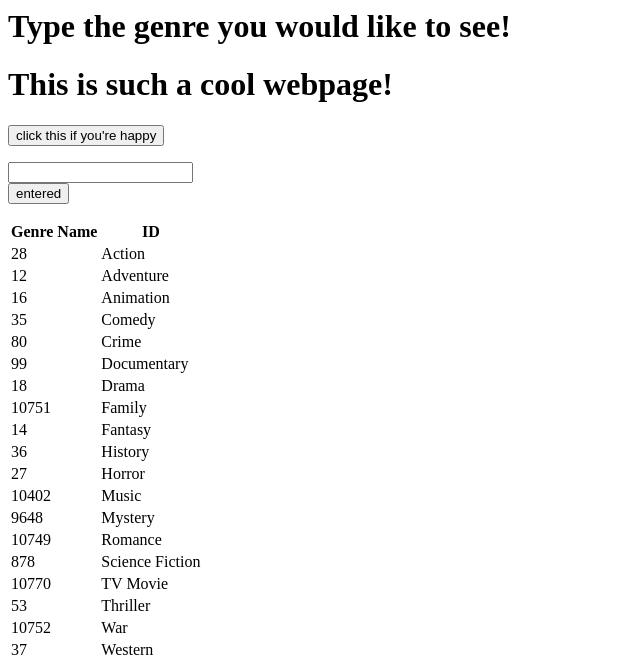
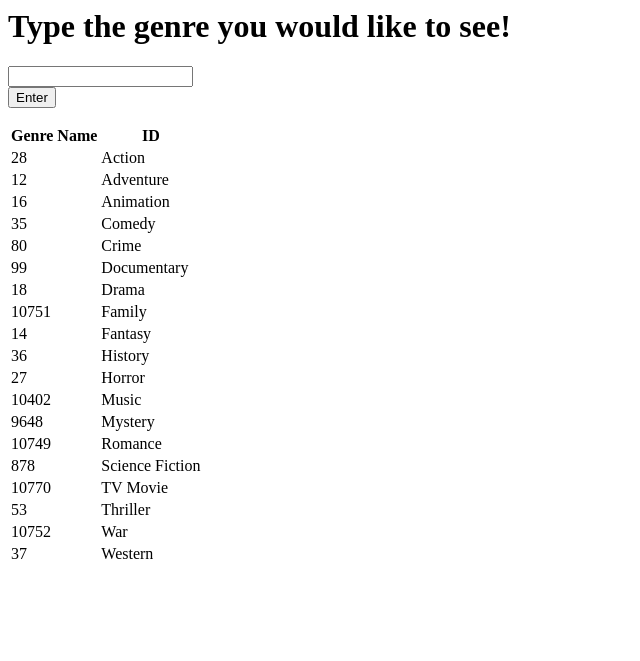
Before and after one commit to nikitapandya/CS411-MoodVie, a Flask app: page / in a window 1280 px wide. Shown: the top 661 px of the page, without its empty margins (0-640 px from the left). Run offline with Flask 2, Linux system fonts and the light colour scheme.

Commit message:
cleaned & added try/catch

```diff
--- a/app.py
+++ b/app.py
@@ -1,9 +1,13 @@
 import urllib
-from flask import Flask, render_template, request
+from flask import Flask, render_template, request, abort
 import requests, http.client
 import json
 app = Flask(__name__)
-conn = http.client.HTTPSConnection("api.themoviedb.org")
+
+try:
+    conn = http.client.HTTPSConnection("api.themoviedb.org")
+except Exception as e:
+    print(e.args)
 
 @app.route('/')
 def index():
@@ -18,20 +22,33 @@ def User_Action():
 
 
     payload = "{}"
-    conn.request("GET", "/3/genre/"+ text +"/movies?sort_by=created_at.asc&include_adult=false&language=en-US&api_key=6874ac2dd0d38d7150d4f758d81f6f08", payload)
+    try:
+        conn.request("GET", "/3/genre/"+ text +"/movies?sort_by=created_at.asc&include_adult=false&language=en-US&api_key=6874ac2dd0d38d7150d4f758d81f6f08", payload)
 
 
-    res = conn.getresponse()
-    data = res.read()
+        res = conn.getresponse()
+        data = res.read()
 
-    dataj = json.loads(data.decode())
+        dataj = json.loads(data.decode())
 
-    #print(data.decode("utf-8"))
+        #print(data.decode("utf-8"))
 
-    titles = ""
-    for i in range(20):
-        titles += dataj['results'][i]['original_title'] + ", "
-    return titles[:-2]
+        titles = ""
+        for i in range(20):
+            titles += dataj['results'][i]['original_title'] + ", "
+        return titles[:-2]
+
+    except Exception as e:
+        print(e.args)
+
+#for 500 (internal server error) and 404 error
+@app.errorhandler(500)
+def internal_error(error):
+    return "Genre doesn't exist"
+
+@app.errorhandler(404)
+def not_found(error):
+    return "404 error",404
 
 if __name__ == '__main__':
     app.run()
--- a/templates/index.html
+++ b/templates/index.html
@@ -5,12 +5,6 @@
 <body>
     <h1> Type the genre you would like to see! </h1>
     <div class="wrapper">
-        <h1>This is such a cool webpage!</h1>
-
-        <form action="">
-            <input type="submit" value="click this if you're happy" />
-        </form>
-
         <!--	<form action="/cs411project.py">
         <input type="text" name = "genre"/>
         <input type="submit" value = "Submit"/>
@@ -21,7 +15,7 @@
     -->
         <form action="/User_Action/" method="post">
             <input type="text" name="Genre"/><br>
-            <input type="submit" value="entered">
+            <input type="submit" value="Enter">
         </form>
 
         <table>
```
